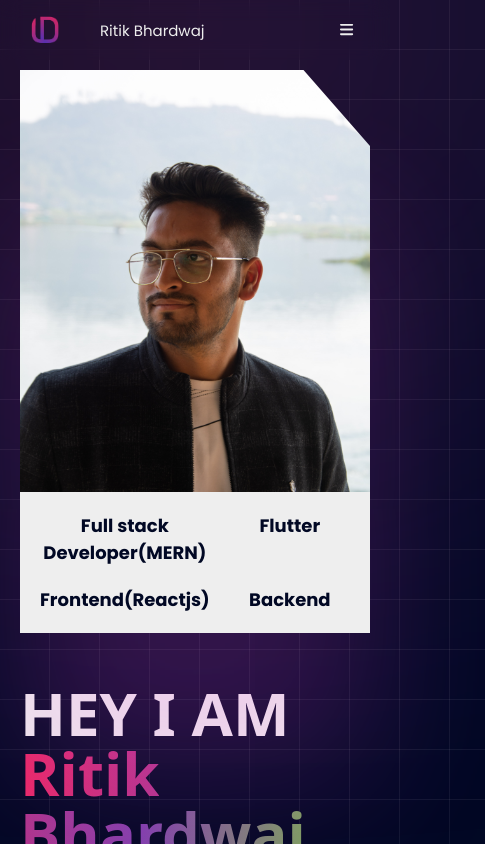
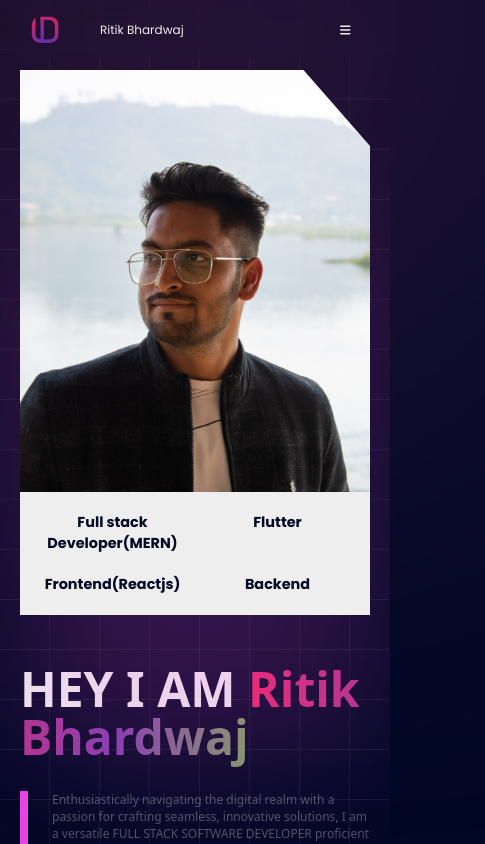
Before and after one commit to Ritik-Bhardwaj-007/MyPortfolio, a React (Create React App) app: page / in a window 390 px wide. Shown: the top 844 px of the page, 485 px wide, since content can reach past the window. Built offline with nearby package versions, Linux system fonts and the light colour scheme; a web font is replaced by a local one.

Commit message:
added responsive touch

```diff
--- a/src/App.css
+++ b/src/App.css
@@ -358,20 +358,30 @@ section.contacts{
 }
 
 @media screen and (max-width: 1023px) {
-    section.home{
-        & .content{
-            & .name{
+    body {
+        font-size: 14px; /* Adjust font size for smaller screens */
+    }
+    section.home {
+        grid-template-columns: 1fr; /* Change the grid layout for smaller screens */
+        padding-top: 70px;
+        & .content {
+            & .name {
                 font-size: 4em;
             }
+            & a {
+                margin: auto;
+                font-size: small;
+            }
         }
-        & .avatar{
-            & img{
-                max-height: 500px;
-            }
+        & .avatar {
+            grid-row-start: 1;
         }
     }
 }
 @media screen and (max-width: 767px) {
+    body {
+        font-size: 12px; /* Further adjust font size for smaller screens */
+    }
     section{
         padding: 20px;
         &.home{
--- a/src/components/Experience.js
+++ b/src/components/Experience.js
@@ -9,7 +9,7 @@ const [listInternship] = useState([
     name: 'SDE Intern',
     des: 'As a Software Developer Intern, I specialized in backend development using Node.js, Express, and MongoDB. Notably, I developed multiple APIs for crucial features, showcasing my ability to create robust solutions. Additionally, I leveraged Flutter to build intuitive features on the frontend, demonstrating my versatility in contributing to both backend and frontend aspects of software development.',
     organisation: 'Stick',
-    techStack: 'Flutter,Reactjs,Nodejs,Expressjs,MongoDB,Postman,...',
+    techStack: 'Flutter,Reactjs,Nodejs,Expressjs,MongoDB,...',
     url:'https://drive.google.com/file/d/18z6YXNhs2trSmLwGATFSRTGE1tFL7PqQ/view?usp=sharing',
     images: '/Stick-Certificate.jpeg'
   },
```
